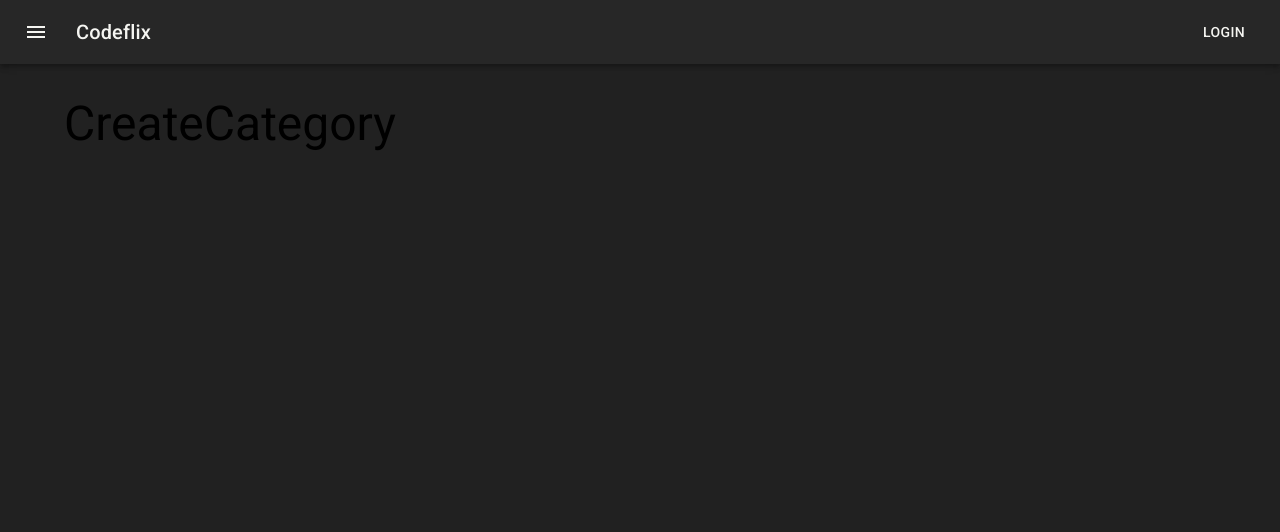
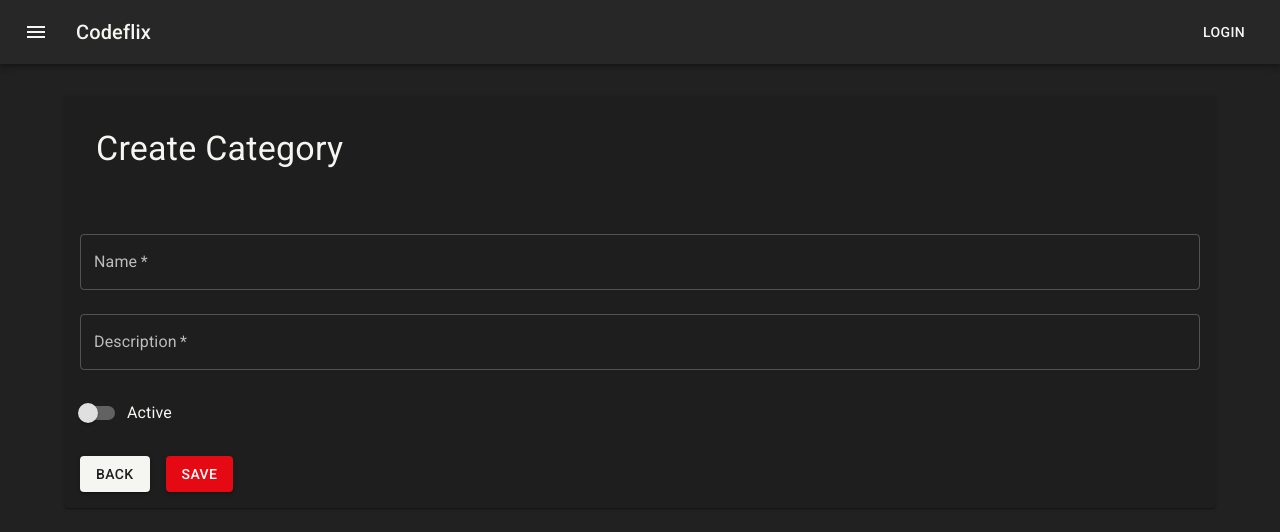
Before and after one commit to oliverngola/codeflix-admin-videos, a React (Create React App) app: page /categories/create in a window 1280 px wide. Shown: the top 532 px of the page. Built offline with nearby package versions, Linux system fonts and the light colour scheme.

Commit message:
feat: refactor CategoryForm template

```diff
--- a/src/features/categories/CreateCategory.tsx
+++ b/src/features/categories/CreateCategory.tsx
@@ -1,11 +1,43 @@
-import { Box, Typography } from '@mui/material'
+import { useState } from 'react';
+import { Box, Paper, Typography } from '@mui/material'
+import { Category } from './categorySlice';
+import { CategoryForm } from './components/CategoryForm';
 
 export const CreateCategory = () => {
+  const [isDisabled, setIsDisabled] = useState(false);
+  const [category, setCategory] = useState<Category>({
+    id: "",
+    name: "",
+    description: "",
+    is_active: false,
+    deleted_at: null,
+    created_at: "",
+    updated_at: "",
+  })
+
+  function handleChange(event: React.ChangeEvent<HTMLInputElement>) {}
+
+  function handleToggle(event: React.ChangeEvent<HTMLInputElement>) {}
+
   return (
     <Box>
-      <Typography variant="h3" component="h3">
-        CreateCategory
-      </Typography>
+      <Paper>
+        <Box p={4}>
+          <Box mb={2}>
+            <Typography variant="h4">Create Category</Typography>
+          </Box>
+        </Box>
+
+        <CategoryForm
+          category={category}
+          isDisabled={isDisabled}
+          handleChange={handleChange}
+          handleToggle={handleToggle}
+          onSubmit={(e) => {
+            e.preventDefault();
+          }}
+        />
+      </Paper>
     </Box>
   )
 }
--- a/src/features/categories/EditCategory.tsx
+++ b/src/features/categories/EditCategory.tsx
@@ -1,8 +1,9 @@
 import { useState } from 'react';
-import { Link, useParams } from 'react-router-dom'
-import { Box, Button, FormControl, FormGroup, FormControlLabel, Grid, Paper, Switch, TextField, Typography } from '@mui/material'
+import { useParams } from 'react-router-dom'
+import { Box, Paper, Typography } from '@mui/material'
 import { selectCategoryById } from './categorySlice';
 import { useAppSelector } from '../../app/hooks';
+import { CategoryForm } from './components/CategoryForm';
 
 export const EditCategory = () => {
   const id = useParams().id || '';
@@ -22,72 +23,15 @@ export const EditCategory = () => {
           </Box>
         </Box>
 
-        <Box p={2}>
-          <form>
-            <Grid container spacing={3}>
-              <Grid item xs={12}>
-                <FormControl fullWidth>
-                  <TextField
-                    required
-                    label="Name"
-                    name="name"
-                    value={category.name}
-                    disabled={isDisabled}
-                    onChange={handleChange}
-                  />
-                </FormControl>
-              </Grid>
-
-              <Grid item xs={12}>
-                <FormControl fullWidth>
-                  <TextField
-                    required
-                    label="Description"
-                    name="description"
-                    value={category.description}
-                    disabled={isDisabled}
-                    onChange={handleChange}
-                  />
-                </FormControl>
-              </Grid>
-
-              <Grid item xs={12}>
-                <FormGroup>
-                  <FormControlLabel
-                    control={
-                      <Switch
-                        name="is_active"
-                        color="secondary"
-                        checked={category.is_active}
-                        onChange={handleToggle}
-                        inputProps={{ 'aria-label': 'controlled' }}
-                      />
-                    }
-                    label="Active"
-                  />
-                </FormGroup>
-              </Grid>
-
-              <Grid item xs={12}>
-                <Box display="flex" gap={2}>
-                  <Button variant="contained" component={Link} to="/categories">
-                    Back
-                  </Button>
-
-                  <Button
-                    type="submit"
-                    variant="contained"
-                    color="secondary"
-                    disabled={isDisabled}
-                    onClick={() => setIsDisabled(true)}
-                  >
-                    Save
-                  </Button>
-                </Box>
-              </Grid>
-            </Grid>
-          </form>
-        </Box>
+        <CategoryForm
+          category={category}
+          isDisabled={isDisabled}
+          handleChange={handleChange}
+          handleToggle={handleToggle}
+          onSubmit={(e) => {
+            e.preventDefault();
+          }}
+        />
       </Paper>
     </Box>
   )
--- /dev/null
+++ b/src/features/categories/components/CategoryForm.tsx
@@ -0,0 +1,89 @@
+import { Link } from 'react-router-dom'
+import { Box, Button, FormControl, FormControlLabel, FormGroup, Grid, Switch, TextField } from "@mui/material";
+import { Category } from '../categorySlice';
+
+type Props = {
+  category: Category
+  isDisabled?: boolean
+  isLoading?: boolean
+  handleChange: (e: React.ChangeEvent<HTMLInputElement>) => void
+  handleToggle: (e: React.ChangeEvent<HTMLInputElement>) => void
+  onSubmit: (e: React.FormEvent<HTMLFormElement>) => void
+}
+
+export function CategoryForm({
+  category,
+  isDisabled = false,
+  isLoading = false,
+  handleChange,
+  handleToggle,
+  onSubmit
+}: Props) {
+  return (
+    <Box p={2}>
+      <form>
+        <Grid container spacing={3}>
+          <Grid item xs={12}>
+            <FormControl fullWidth>
+              <TextField
+                required
+                label="Name"
+                name="name"
+                value={category.name}
+                disabled={isDisabled}
+                onChange={handleChange}
+              />
+            </FormControl>
+          </Grid>
+
+          <Grid item xs={12}>
+            <FormControl fullWidth>
+              <TextField
+                required
+                label="Description"
+                name="description"
+                value={category.description}
+                disabled={isDisabled}
+                onChange={handleChange}
+              />
+            </FormControl>
+          </Grid>
+
+          <Grid item xs={12}>
+            <FormGroup>
+              <FormControlLabel
+                control={
+                  <Switch
+                    name="is_active"
+                    color="secondary"
+                    checked={category.is_active}
+                    onChange={handleToggle}
+                    inputProps={{ 'aria-label': 'controlled' }}
+                  />
+                }
+                label="Active"
+              />
+            </FormGroup>
+          </Grid>
+
+          <Grid item xs={12}>
+            <Box display="flex" gap={2}>
+              <Button variant="contained" component={Link} to="/categories">
+                Back
+              </Button>
+
+              <Button
+                type="submit"
+                variant="contained"
+                color="secondary"
+                disabled={isDisabled}
+              >
+                Save
+              </Button>
+            </Box>
+          </Grid>
+        </Grid>
+      </form>
+    </Box>
+  )
+}
```
